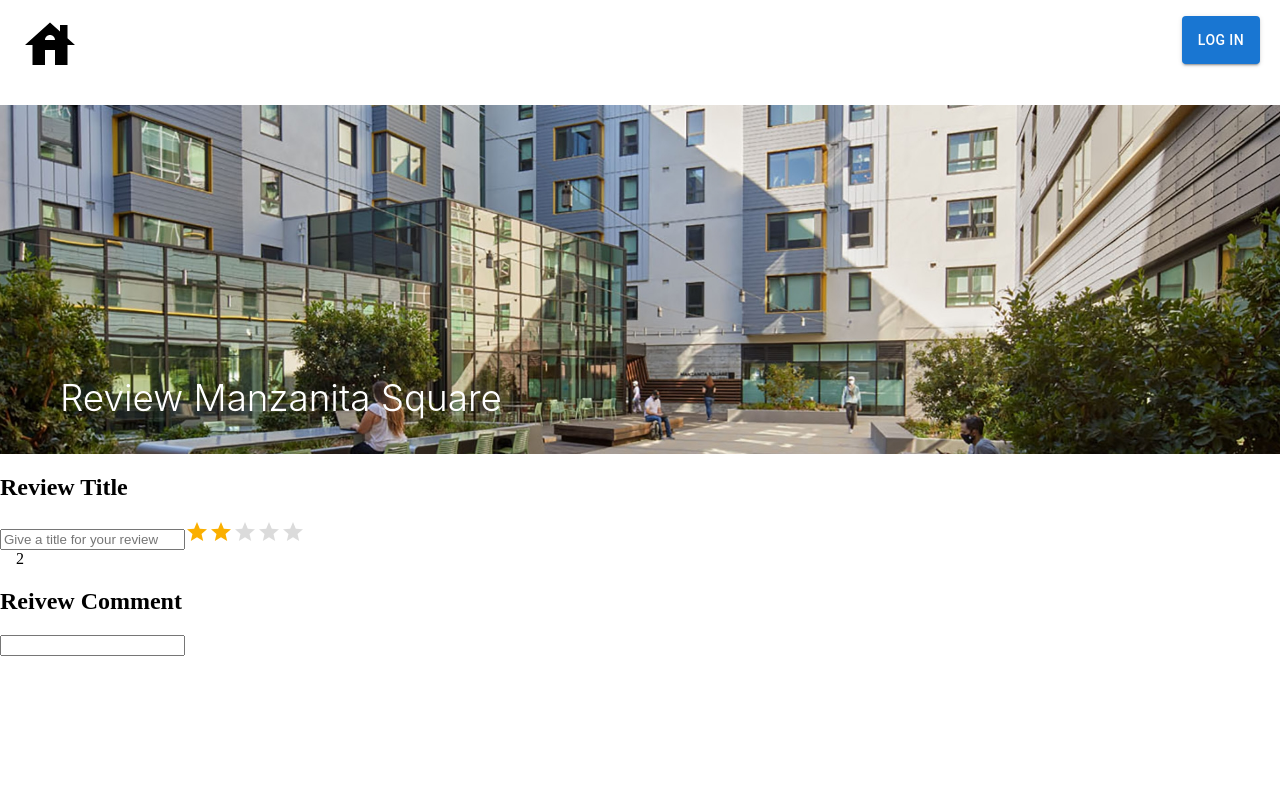
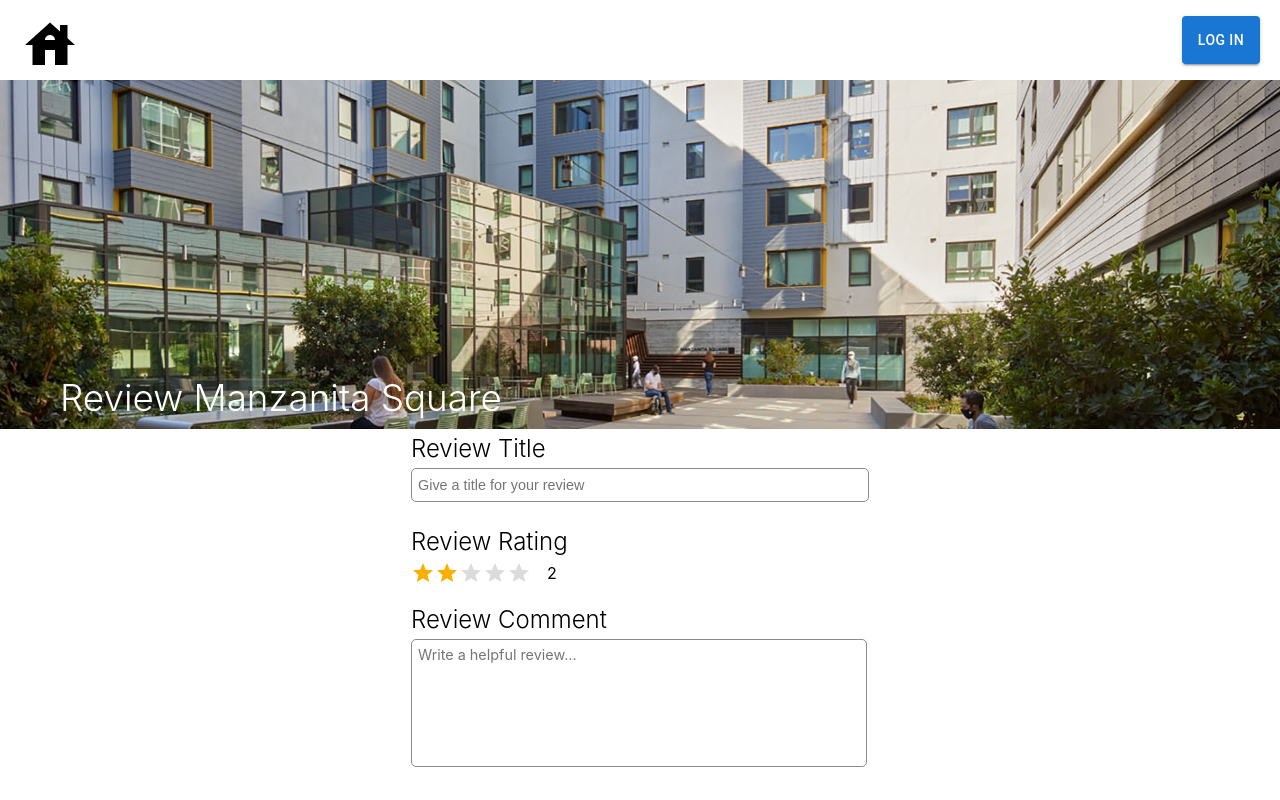
Before and after one commit to wilsonyinn/rate-my-dorm, a React (Create React App) app: page /write-review in a window 1280 px wide. Shown: the top 800 px of the page. Built offline with nearby package versions, Linux system fonts and the light colour scheme; the HTML template or start-up script is replaced by a standard one.

Commit message:
review page

```diff
--- a/src/pages/WriteReview.tsx
+++ b/src/pages/WriteReview.tsx
@@ -2,6 +2,7 @@ import React, { FC } from "react";
 import Nav from "../components/Nav";
 import Banner from "../components/Banner";
 import { useRef } from "react";
+import styles from "../styles/write-review.module.css";
 
 import Rating from "@mui/material/Rating";
 import Box from "@mui/material/Box";
@@ -36,19 +37,22 @@ const WriteReview: FC<WriteReviewProps> = (props) => {
   const reviewRef = useRef<HTMLInputElement | null>(null);
 
   return (
-    <div className="container">
+    <div className={styles.container}>
       <Nav />
       <Banner
         dormName={props.dormName}
         bannerText={`Review ${props.dormName}`}
       />
       <form>
-        <h2>Review Title</h2>
+        <h2 className={styles.reviewTitle}>Review Title</h2>
         <input
+          className={styles.reviewTitleInput}
           type="text"
           ref={titleRef}
           placeholder="Give a title for your review"
         />
+        <h2 className={styles.reviewRating}>Review Rating</h2>
+        <div className={styles.rating}>
           <Rating
             name="hover-feedback"
             value={value}
@@ -60,13 +64,20 @@ const WriteReview: FC<WriteReviewProps> = (props) => {
             onChangeActive={(event, newHover) => {
               setHover(newHover);
             }}
-          emptyIcon={<StarIcon style={{ opacity: 0.55 }} fontSize="inherit" />}
+            emptyIcon={
+              <StarIcon style={{ opacity: 0.55 }} fontSize="inherit" />
+            }
           />
           {value !== null && (
             <Box sx={{ ml: 2 }}>{labels[hover !== -1 ? hover : value]}</Box>
           )}
-        <h2>Reivew Comment</h2>
-        <input type="text" />
+        </div>
+        <h2 className={styles.reviewComment}>Review Comment</h2>
+        <textarea
+          className={styles.reviewCommentInput}
+          placeholder="Write a helpful review..."
+          maxLength={500}
+        />
       </form>
     </div>
   );
--- /dev/null
+++ b/src/styles/write-review.module.css
@@ -0,0 +1,59 @@
+.container {
+  display: flex;
+  flex-direction: column;
+  justify-content: flex-start;
+  align-items: center;
+  font-family: "Inter", system-ui;
+  font-optical-sizing: auto;
+  font-style: normal;
+}
+
+.reviewTitle {
+  font-size: 1.5rem;
+  font-weight: 300;
+  margin: 5px 0px 5px 0px;
+}
+.reviewTitleInput {
+  width: 35vw;
+  height: 30px;
+  font-size: 0.9rem;
+  border-radius: 5px;
+  border: none;
+  border: solid 1px #8b8b8b;
+  padding-left: 6px;
+  margin-bottom: 20px;
+}
+
+.reviewRating {
+  font-size: 1.5rem;
+  font-weight: 300;
+  margin: 5px 0px 5px 0px;
+}
+
+.reviewComment {
+  font-size: 1.5rem;
+  font-weight: 300;
+  margin: 5px 0px 5px 0px;
+}
+
+.reviewCommentInput {
+  width: 35vw;
+  height: 120px;
+  font-size: 0.9rem;
+  border: none;
+  border: solid 1px #8b8b8b;
+  border-radius: 5px;
+  resize: none;
+  align-items: center;
+  font-family: "Inter", system-ui;
+  font-optical-sizing: auto;
+  padding: 6px 0px 0px 6px;
+}
+
+.rating {
+  display: flex;
+  flex-direction: row;
+  justify-content: flex-start;
+  align-items: center;
+  margin-bottom: 20px;
+}
```
Lines whose indentation alone changed are shown as unchanged.
